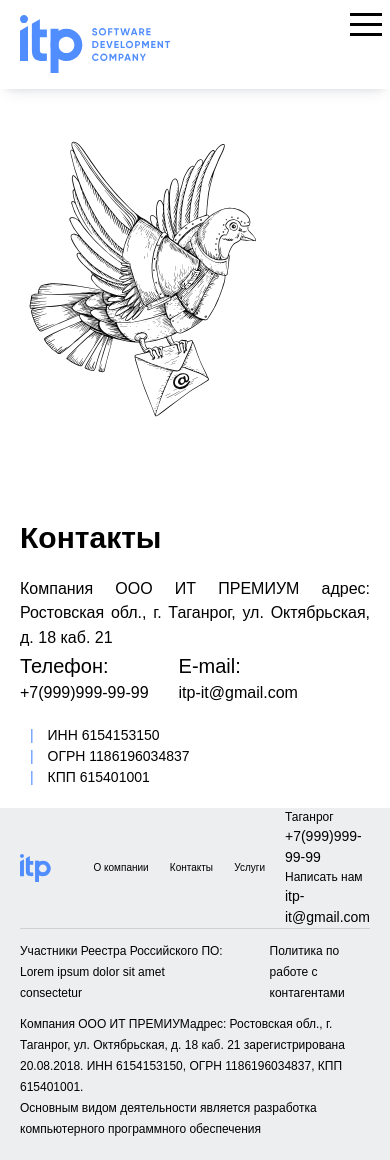
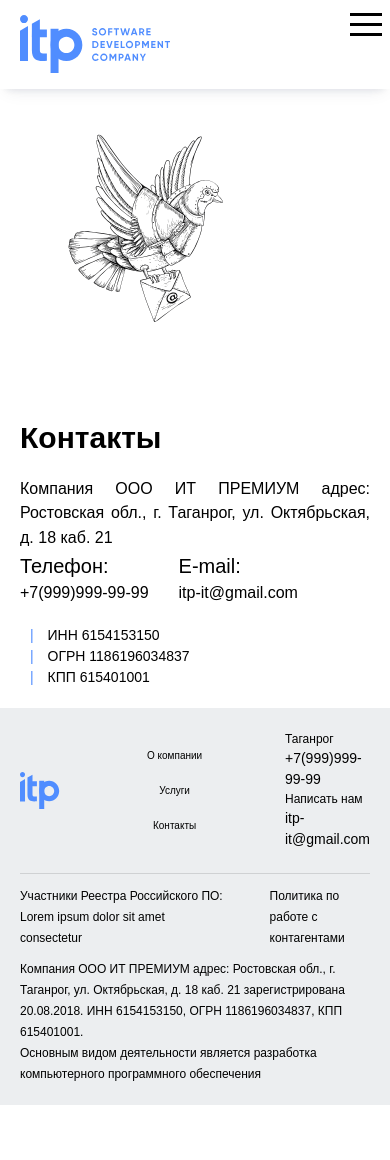
Before and after one commit to Vladislav-Simonenko/vladislav-simonenko.github.io, a React (Vite) app: page /contacts in a window 390 px wide. After the commit the page ends 1105 px from the top, so only its background shows below. Built offline with nearby package versions, Linux system fonts and the light colour scheme; a web font is replaced by a local one.

Commit message:
delete extra deps, add resp styles

```diff
--- a/package.json
+++ b/package.json
@@ -17,7 +17,6 @@
     "@emotion/styled": "^11.11.0",
     "@mui/icons-material": "^5.14.9",
     "@mui/material": "^5.14.10",
-    "framer-motion": "^10.16.4",
     "hamburger-react": "^2.5.0",
     "path": "^0.12.7",
     "react": "^18.2.0",
--- a/src/atoms/FooterMainInfo/FooterMainInfo.tsx
+++ b/src/atoms/FooterMainInfo/FooterMainInfo.tsx
@@ -15,7 +15,7 @@ export const FooterMainInfo = (props: IFooterInterface) => {
       </div>
       <div className={styles.footerBottomMainInfo}>
         <p className={styles.footerMainText}>
-          Компания ООО ИТ ПРЕМИУМ
+          Компания ООО ИТ ПРЕМИУМ{" "}
           <span>
             адрес: Ростовская обл., г. Таганрог, ул. Октябрьская, д. 18 каб. 21
             зарегистрирована 20.08.2018.
--- a/src/atoms/Logo/Logo.module.scss
+++ b/src/atoms/Logo/Logo.module.scss
@@ -1,3 +1,11 @@
 .logo {
   cursor: pointer;
+  .logoImageContainer {
+    display: block;
+    .logoImage {
+      width: 100%;
+      height: 100%;
+      object-fit: cover;
+    }
+  }
 }
--- a/src/atoms/Logo/Logo.tsx
+++ b/src/atoms/Logo/Logo.tsx
@@ -10,8 +10,9 @@ export const Logo = (props: ILogoProps) => {
 
   return (
     <div className={styles.logo}>
-      <Link to={"/"}>
+      <Link to={"/"} className={styles.logoImageContainer}>
         <img
+          className={styles.logoImage}
           src={isFooter ? "/logo_desktop_no_words.svg" : "/logo_desktop.svg"}
           alt="logo"
         />
--- a/src/molecules/ContentContainer/ContentContainer.module.scss
+++ b/src/molecules/ContentContainer/ContentContainer.module.scss
@@ -181,7 +181,7 @@
     align-items: center;
 
     .topMainContent {
-      width: 500px;
+      width: 400px;
       height: 400px;
     }
 
@@ -219,8 +219,8 @@
     align-items: center;
 
     .topMainContent {
-      width: 400px;
-      height: 400px;
+      width: 300px;
+      height: 300px;
     }
 
     .topMainTextContainer {
--- a/src/molecules/FooterTopSideBlog/FooterTopSideBlog.module.scss
+++ b/src/molecules/FooterTopSideBlog/FooterTopSideBlog.module.scss
@@ -50,12 +50,11 @@
     width: 100%;
 
     .footerLeftSideBlogContent {
+      flex-direction: column;
       align-items: center;
       align-self: center;
-      gap: 0px;
       font-size: 10px;
       width: 100%;
-      margin-right: 20px;
       .footerLeftSideBlogText {
         cursor: pointer;
         &:hover {
--- a/src/molecules/FooterTopSideBlog/FooterTopSideBlog.tsx
+++ b/src/molecules/FooterTopSideBlog/FooterTopSideBlog.tsx
@@ -5,16 +5,15 @@ export const FooterTopSideBlog = () => {
   return (
     <div className={styles.footerLeftSideBlog}>
       <Logo isFooter={true} />
-
       <div className={styles.footerLeftSideBlogContent}>
         <a href="/about" className={styles.footerLeftSideBlogText}>
           О компании
         </a>
+        <a href="/service" className={styles.headerNavText}>
+          Услуги
+        </a>
         <a href="/contacts" className={styles.footerLeftSideBlogText}>
           Контакты
-        </a>
-        <a href="/service" className={styles.headerNavText}>
-          Услуги
         </a>
       </div>
 
--- a/src/organism/Footer/Footer.module.scss
+++ b/src/organism/Footer/Footer.module.scss
@@ -11,3 +11,19 @@
     margin-bottom: 12px;
   }
 }
+
+@media (max-width: 600px) {
+  .footerContainer {
+    display: flex;
+    justify-content: space-between;
+    align-items: flex-start;
+    flex-direction: column;
+    background-color: rgba(192, 197, 206, 0.3);
+    padding: 0 20px;
+
+    .footerDivider {
+      width: 100%;
+      margin-bottom: 12px;
+    }
+  }
+}
--- a/src/organism/Header/Header.tsx
+++ b/src/organism/Header/Header.tsx
@@ -25,11 +25,11 @@ export const Header = () => {
             <a href="/about" className={styles.headerNavText}>
               О компании
             </a>
+            <a href="/service" className={styles.headerNavText}>
+              Услуги
+            </a>
             <a href="/contacts" className={styles.headerNavText}>
               Контакты
-            </a>
-            <a href="/service" className={styles.headerNavText}>
-              Услуги
             </a>
           </div>
         ) : (
```
Also changed, not shown: public/full_metal_bird.svg, public/logo_desktop_no_words.svg, 7 other files (tests, documents, lock files or other folders).
